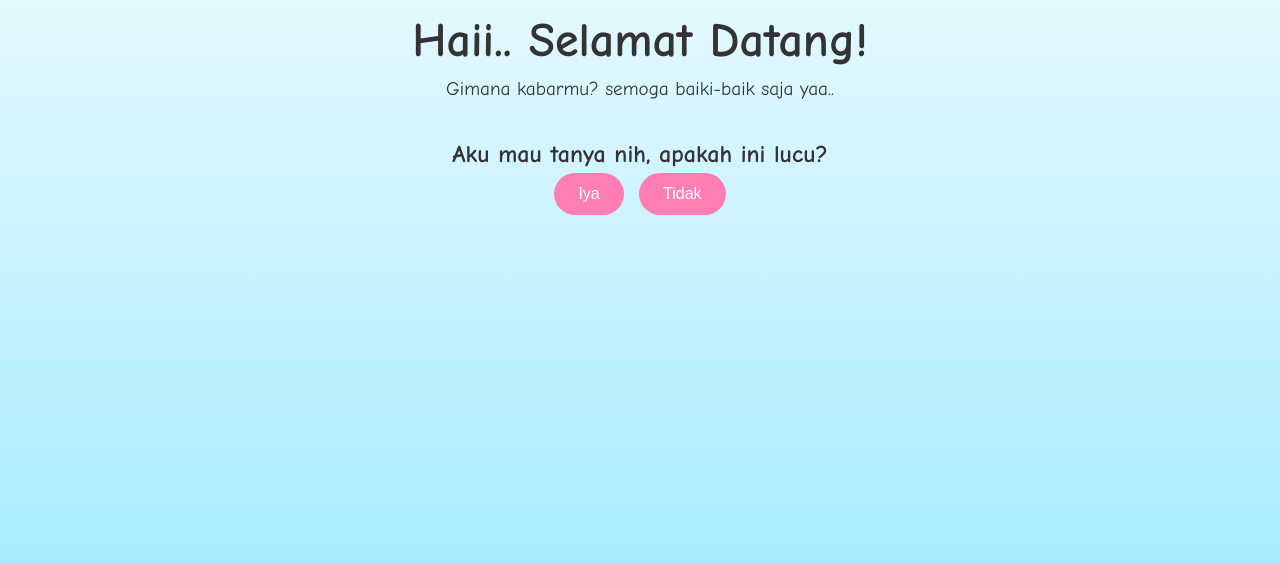
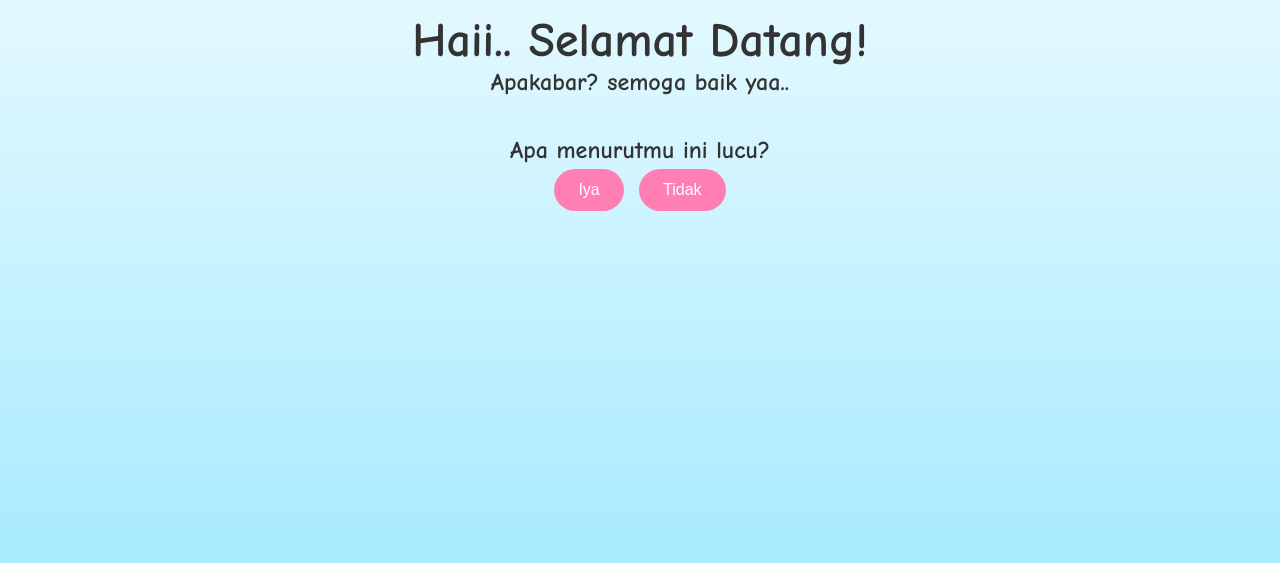
Before and after one commit to gweisp/uhuyy, a plain HTML site: page index.html in a window 1280 px wide. Shown: the part 261-824 px from the top of the page. Drawn offline with Linux system fonts and the light colour scheme.

Commit message:
Update index.html

```diff
--- a/index.html
+++ b/index.html
@@ -118,10 +118,10 @@
   <div class="hero">
     <img src="https://cdn-icons-png.flaticon.com/512/742/742751.png" alt="Karakter Lucu" />
     <h1>Haii.. Selamat Datang!</h1>
-    <p>Gimana kabarmu? semoga baiki-baik saja yaa.. </p>
+    <h2>Apakabar? semoga baik  yaa.. </h2>
 
     <div class="question">
-      <h2>Aku mau tanya nih, apakah ini lucu?</h2>
+      <h2>Apa menurutmu ini lucu?</h2>
       <div class="cta">
         <button onclick="alert('Yayy..! Benarr lucu kaya kamu 😊')">Iya</button>
         <button id="noBtn">Tidak</button>
```
